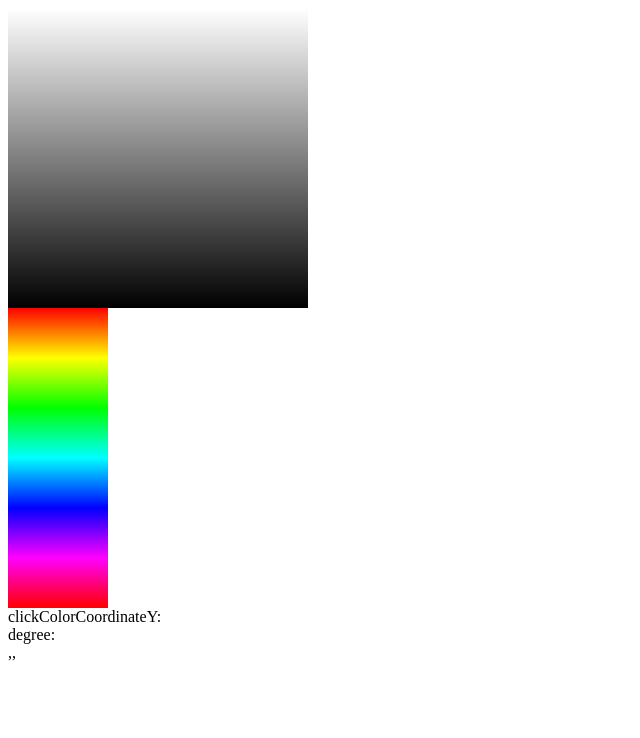
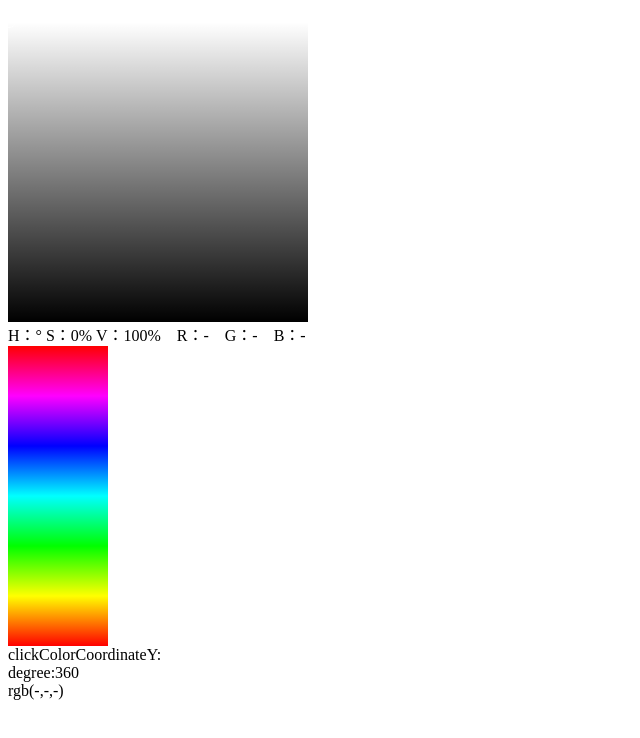
Before and after one commit to heureux-kun/vuejs-color-picker, a Vue app: page / in a window 1280 px wide. Shown: the top 738 px of the page, without its empty margins (0-640 px from the left). Built offline with nearby package versions, Linux system fonts and the light colour scheme.

Commit message:
クリックポイントによってHSVを算出できるようにした（RGBへの変換はまだ）

```diff
--- a/src/components/ColorPicker.vue
+++ b/src/components/ColorPicker.vue
@@ -1,17 +1,19 @@
 <template>
   <div id="ColorPicker">
-    <div id="brightnessSaturationSelect" v-bind:style="colorPickerBackgroundColor">
+    <div id="SelectPoint" v-bind:style="pointPosition"></div>
+    <div id="BrightnessSaturationSelect" v-bind:style="colorPickerBackgroundColor" @click="getSv">
 
     </div>
+    H：{{h}}° S：{{s}}% V：{{v}}%　R：{{r}}　G：{{g}}　B：{{b}}
     <div id="ColorSelect" @click="getClickCoordinate">
 
     </div>
-    <div id="ColorResult" @click="selectColor">
+    <div id="ColorResult">
 
     </div>
     clickColorCoordinateY:{{ clickColorCoordinateY }}<br />
     degree:{{ degree }}<br />
-    {{ rColor }},{{ gColor }},{{ bColor }}
+    rgb({{ rColor }},{{ gColor }},{{ bColor }})
   </div>
 </template>
 
@@ -21,21 +23,62 @@ export default {
   data () {
     return {
       clickColorCoordinateY : '',
-      degree: '',
-      rColor: '',
-      gColor: '',
-      bColor: ''
+      coordinateX: '',
+      coordinateY: '',
+      degree: '360',
+      rColor: '-',
+      gColor: '-',
+      bColor: '-',
+      h: '',
+      s: '0',
+      v: '100',
+      r: '-',
+      g: '-',
+      b: '-'
     }
   },
   computed: {
     colorPickerBackgroundColor: function(){
       return 'background-color:rgb('+ this.rColor + ','+this.gColor + ','+ this.bColor + ')'
+    },
+    pointPosition: function(){
+      let x = this.coordinateX - 6
+      let y = this.coordinateY + 6
+      return 'left: ' + x + 'px;'+'top: ' + y + 'px;'
+    },
+    hsvToRgb: function() {
+      let H = this.h
+      let S = this.s
+      let V = this.v
+      let C = V * S;
+      let Hp = H / 60;
+      let X = C * (1 - Math.abs(Hp % 2 - 1));
+
+      let R, G, B;
+      if (0 <= Hp && Hp < 1) {[R,G,B]=[C,X,0]};
+      if (1 <= Hp && Hp < 2) {[R,G,B]=[X,C,0]};
+      if (2 <= Hp && Hp < 3) {[R,G,B]=[0,C,X]};
+      if (3 <= Hp && Hp < 4) {[R,G,B]=[0,X,C]};
+      if (4 <= Hp && Hp < 5) {[R,G,B]=[X,0,C]};
+      if (5 <= Hp && Hp < 6) {[R,G,B]=[C,0,X]};
+
+      let m = V - C;
+      [R, G, B] = [R+m, G+m, B+m];
+
+      R = Math.floor(R * 255);
+      G = Math.floor(G * 255);
+      B = Math.floor(B * 255);
+
+      this.r = R
+      this.g = G
+      this.b = B
     }
   },
   methods: {
     getClickCoordinate: function(e){
       this.clickColorCoordinateY = e.offsetY
-      this.degree = this.clickColorCoordinateY / 300 * 360
+      this.degree = 360 - Math.floor(this.clickColorCoordinateY / 300 * 360)
+      this.h = this.degree
       //R
       if(this.degree < 60){
         this.rColor = 255
@@ -63,8 +106,11 @@ export default {
         this.bColor = 0
       }
     },
-    selectColor: function(){
-      //ここから
+    getSv: function(e){
+      this.coordinateX = e.offsetX
+      this.coordinateY = e.offsetY
+      this.s = Math.floor(this.coordinateX / 300 * 100)
+      this.v = 100 - Math.floor(this.coordinateY / 300 * 100)
     }
   }
 }
@@ -72,15 +118,22 @@ export default {
 
 <!-- Add "scoped" attribute to limit CSS to this component only -->
 <style scoped>
-  #brightnessSaturationSelect{
+  #SelectPoint{
+    width: 12px;
+    height: 12px;
+    border-radius: 12px;
+    border:1px solid #fff;
+    position: relative;
+  }
+  #BrightnessSaturationSelect{
+    cursor: crosshair;
     width: 300px;
     height: 300px;
     background-image: linear-gradient(to bottom, transparent, #000000 ), linear-gradient(to right, #FFFFFF, transparent);
   }
-
   #ColorSelect{
     width: 100px;
     height: 300px;
-    background-image: linear-gradient( to bottom, rgb(255,0,0), rgb(255,255,0), rgb(0,255,0), rgb(0,255,255), rgb(0,0,255), rgb(255,0,255), rgb(255,0,0) );
+    background-image: linear-gradient( to top, rgb(255,0,0), rgb(255,255,0), rgb(0,255,0), rgb(0,255,255), rgb(0,0,255), rgb(255,0,255), rgb(255,0,0) );
   }
 </style>
```
